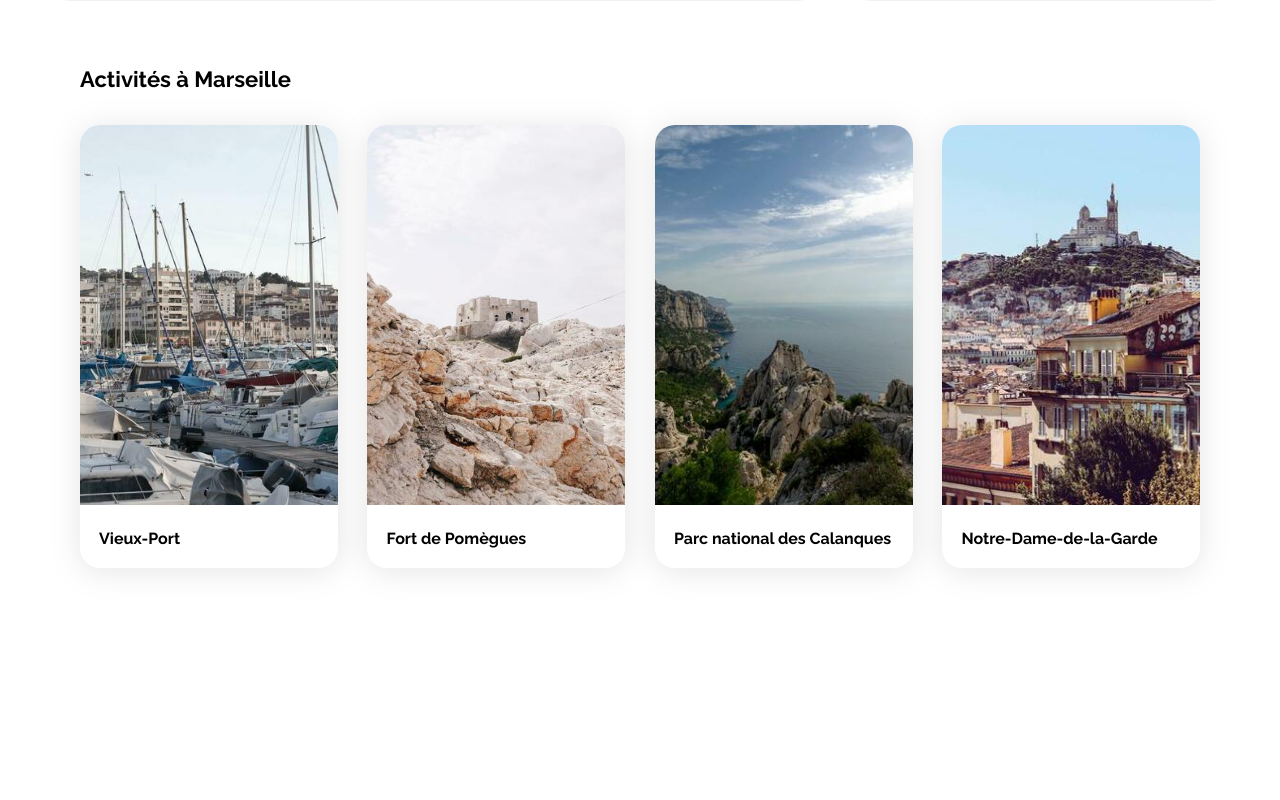
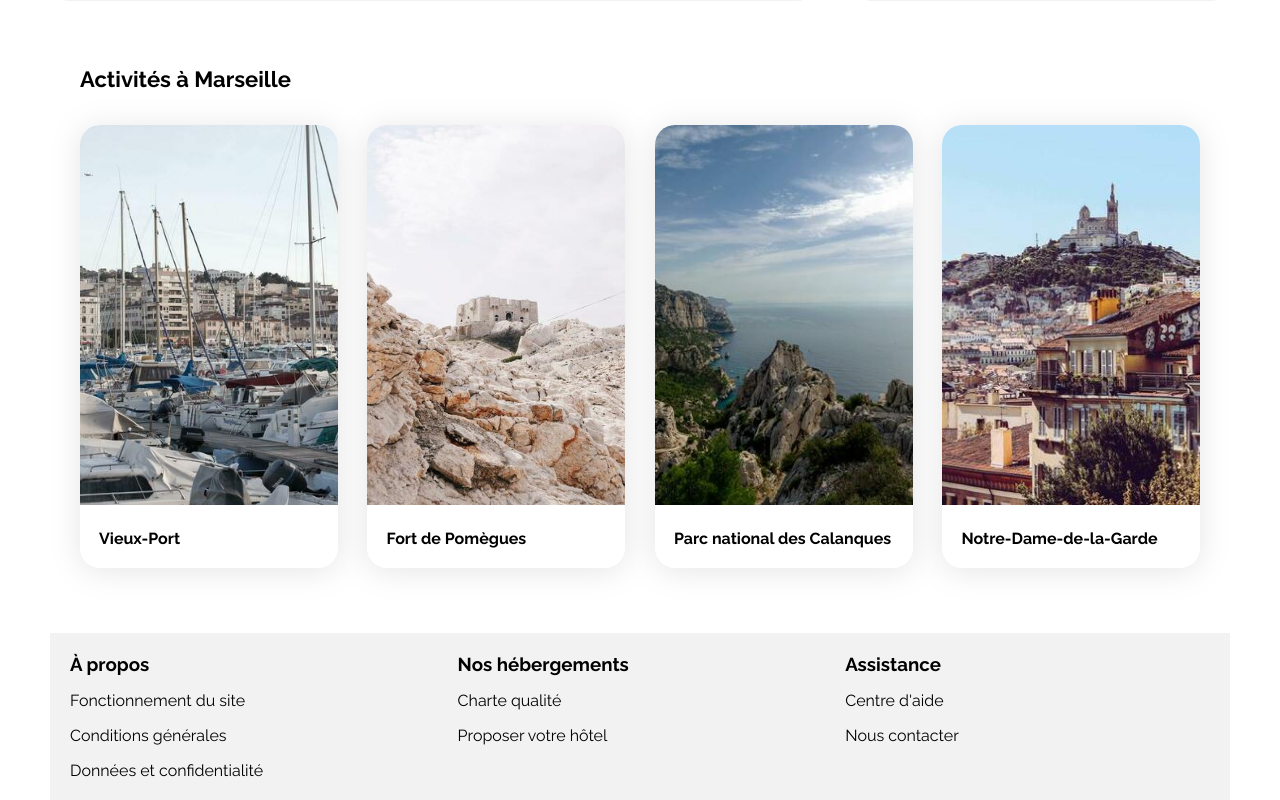
Before and after one commit to highfivenico/booki, a plain HTML site: page index.html in a window 1280 px wide. Shown: the part 1036-1836 px from the top of the page. Before the commit the page ends 1669 px from the top, so only its background shows below. Drawn offline with Linux system fonts and the light colour scheme.

Commit message:
Add footer

```diff
--- a/css/style.css
+++ b/css/style.css
@@ -373,7 +373,6 @@ header {
 .activites-cards {
   margin-top: 33px;
   display: flex;
-  flex-wrap: wrap;
   justify-content: space-between;
 }
 
@@ -394,6 +393,28 @@ header {
 .activites-cards .card-title {
   padding: 20px 19px;
 }
+
+/****** Footer ***********/
+
+footer {
+  background: var(--main-bg-color);
+  display: flex;
+  justify-content: space-between;
+  padding: 20px;
+  gap: 2%;
+}
+
+.about,
+.footer-hebergements,
+.assistance {
+  width: 33%;
+}
+
+footer li {
+  list-style: none;
+  padding-top: 16px;
+}
+
 /* Le code ci-dessous correspond à la version responsive uniquement */
 
 /****** Media queries ***********/
--- a/index.html
+++ b/index.html
@@ -386,7 +386,30 @@
           </div>
         </section>
       </main>
-      <footer></footer>
+      <footer>
+        <div class="about">
+          <h3>À propos</h3>
+          <ul>
+            <li><a href="#">Fonctionnement du site</a></li>
+            <li><a href="#">Conditions générales</a></li>
+            <li><a href="#">Données et confidentialité</a></li>
+          </ul>
+        </div>
+        <div class="footer-hebergements">
+          <h3>Nos hébergements</h3>
+          <ul>
+            <li><a href="#">Charte qualité</a></li>
+            <li><a href="#">Proposer votre hôtel</a></li>
+          </ul>
+        </div>
+        <div class="assistance">
+          <h3>Assistance</h3>
+          <ul>
+            <li><a href="#">Centre d'aide</a></li>
+            <li><a href="#">Nous contacter</a></li>
+          </ul>
+        </div>
+      </footer>
     </div>
   </body>
 </html>
```
